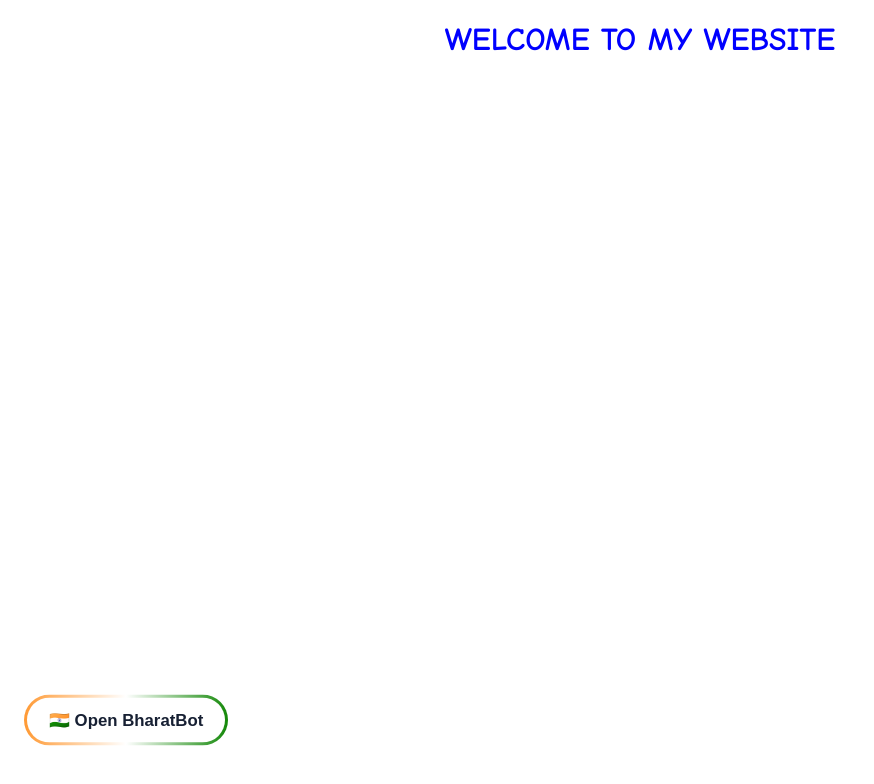
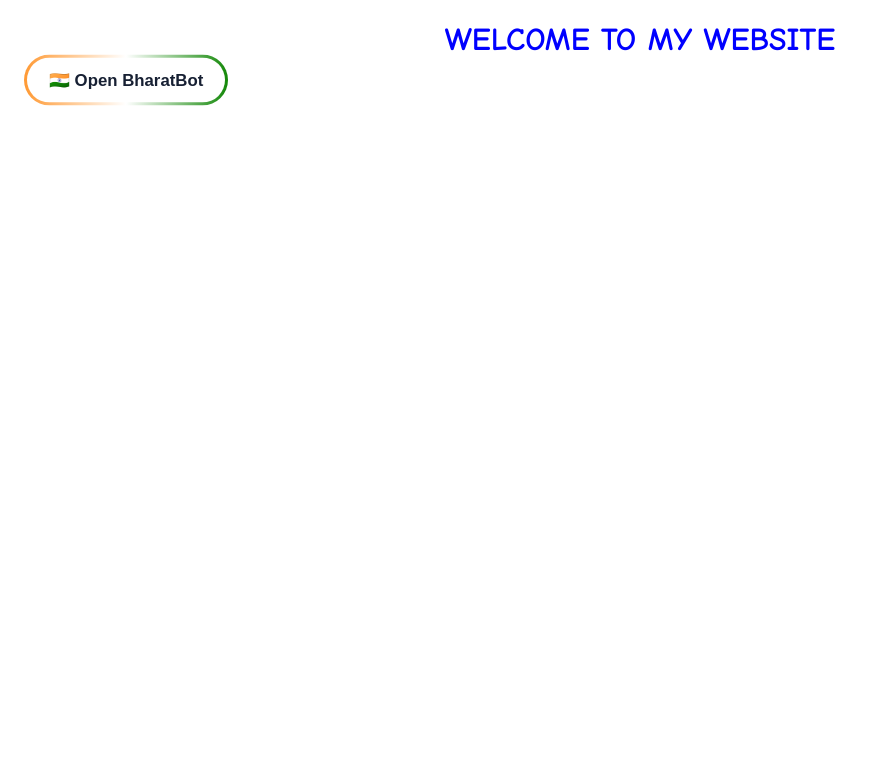
Before and after one commit to da-scripter12/a-website, a website: page index.html in a window 1280 px wide. Shown: the whole page, without its empty margins (0-874 px from the left). Drawn offline with Linux system fonts and the light colour scheme.

Commit message:
Update website

```diff
--- a/styleing.css
+++ b/styleing.css
@@ -31,7 +31,7 @@ button {
 .bharatbot-link {
     display: inline-block;
     position: fixed;
-    top: 90%;
+    top: 10%;
     left: 24px;
     padding: 12px 22px;
     border: 3px solid transparent;
```
